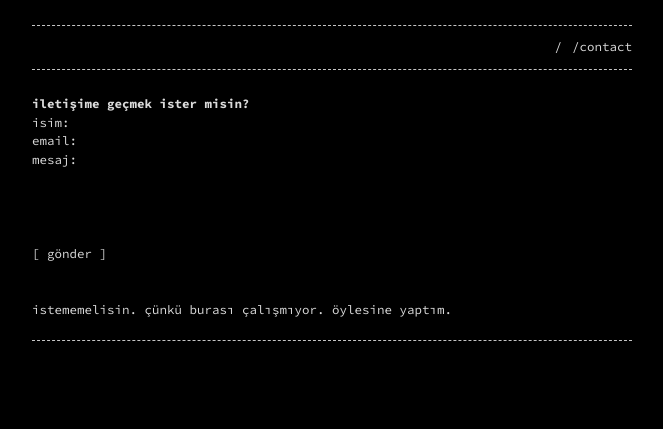
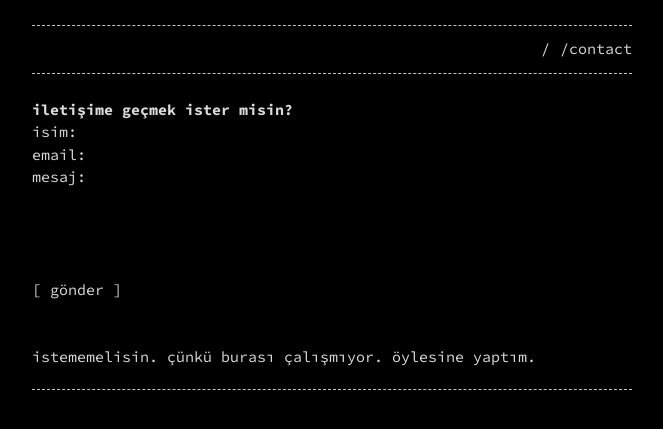
Before and after one commit to imlosingbut2you/imlosingbut2you.github.io, a Jekyll site: the page built from contact.md, in a window 1280 px wide. Shown: the top 429 px of the page, without its empty margins (308-971 px from the left). Built offline with Jekyll 4.4.1, drawn with Linux system fonts in a browser that asks for light colours.

Commit message:
Update base.scss

```diff
--- a/_sass/base.scss
+++ b/_sass/base.scss
@@ -5,7 +5,7 @@
  * style variables
  */
 $base-font-family:     'Source Code Pro', monospace !default;
-$base-font-size:       12.5px !default;
+$base-font-size:       15px !default;
 $mobile-font-size:     12px !default;
 $base-line-height:     1.5 !default;
 $container-width:      90% !default;
```
